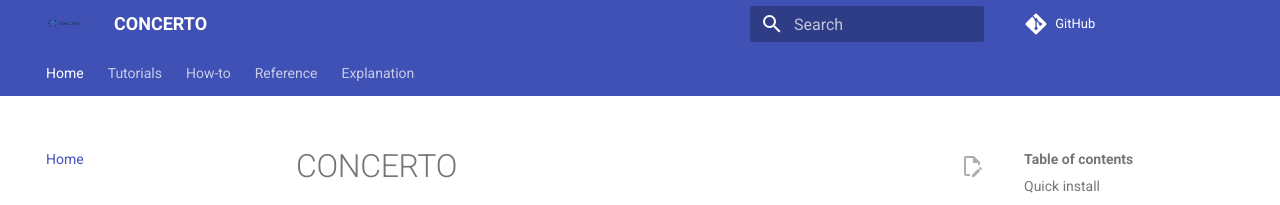
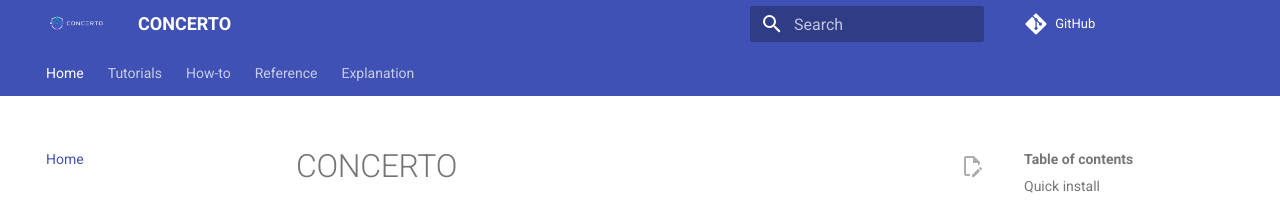
Before and after one commit to fsafaei/concerto, an MkDocs documentation site: the page built from docs/index.md, in a window 1280 px wide. Shown: the top 205 px of the page. Built offline with MkDocs 1.6.1 and Material for MkDocs 9.7.7, drawn with Linux system fonts in a browser that asks for light colours; comment, search, counter and statistics services are not loaded.

Commit message:
docs(brand): use the white-text logo + size it to fit the docs header (#68)
Two fixes for the docs-site header on https://fsafaei.github.io/concerto/:

1. Wrong variant. Material renders the header with the primary palette
   colour (default indigo) for both ``default`` and ``slate`` palettes,
   so the navy-on-transparent ``light_mode.png`` was invisible against
   the dark blue header. Point ``theme.logo`` at ``dark_mode.png``
   (white wordmark) — readable on both palettes since the header colour
   doesn't change with the palette toggle.

2. Microscopic size. The default Material logo height (~1.25 rem) made
   the wordmark unreadable next to the bold site-name text. Override
   ``.md-header__button.md-logo img`` to 2 rem (close to the 2.4 rem
   header height), with ``width: auto`` so the 3:2 source ratio drives
   it.

The previous ``logo-theme-swap.css`` palette-swap rule is removed —
single-variant logo means no swap. Filename kept to avoid pointless
churn; comments explain the new purpose.

```diff
--- a/docs/stylesheets/logo-theme-swap.css
+++ b/docs/stylesheets/logo-theme-swap.css
@@ -1,7 +1,13 @@
-/* Swap the header logo to the dark-background variant when the user
-   selects the ``slate`` palette. The light variant is the default and
-   is configured via ``theme.logo`` in mkdocs.yml. */
-[data-md-color-scheme="slate"] .md-header__button.md-logo img,
-[data-md-color-scheme="slate"] .md-header__button.md-logo svg {
-  content: url("../assets/dark_mode.png");
+/* Header logo overrides.
+   Material's default logo height (~1.25 rem) makes the CONCERTO mark
+   illegibly small. Match it to the header height (~2.4 rem) and let
+   the natural 3:2 aspect of the source PNG drive the width. */
+.md-header__button.md-logo {
+  margin: 0 0.6rem;
+  padding: 0.2rem 0;
 }
+.md-header__button.md-logo img,
+.md-header__button.md-logo svg {
+  height: 2rem;
+  width: auto;
+}
--- a/mkdocs.yml
+++ b/mkdocs.yml
@@ -5,7 +5,10 @@ edit_uri: edit/main/docs/
 
 theme:
   name: material
-  logo: assets/light_mode.png
+  # Material renders the header with the primary colour (default: indigo)
+  # for both ``default`` and ``slate`` palettes, so a single white-text
+  # variant works for both — no per-palette swap needed.
+  logo: assets/dark_mode.png
   features:
     - navigation.tabs
     - navigation.sections
```
